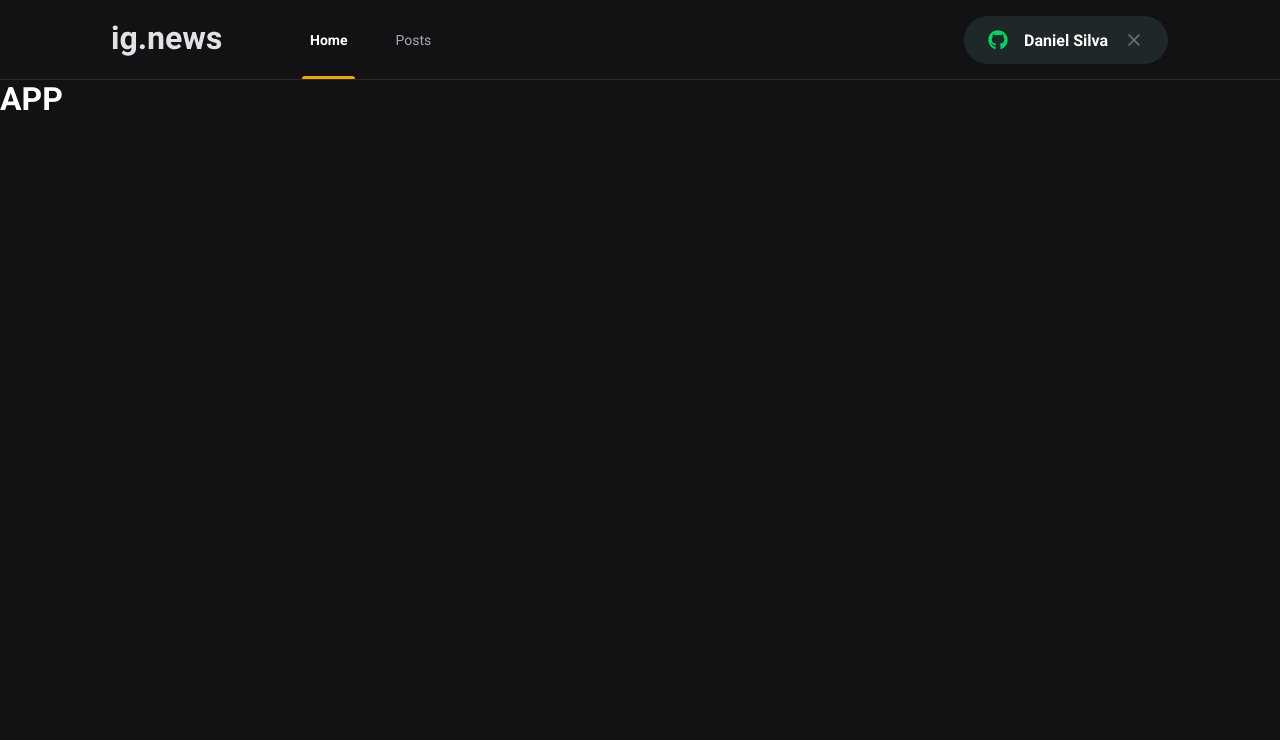
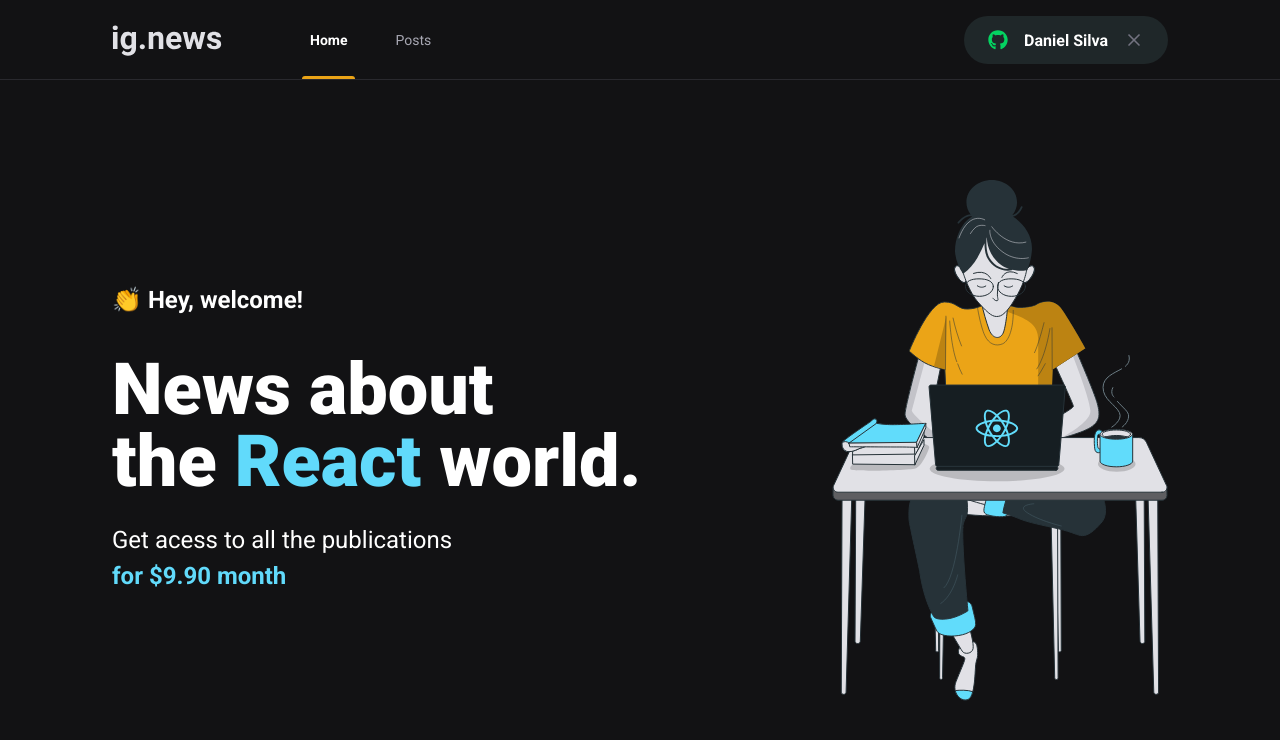
Before and after one commit to dfsilvadev/ignite-ignews, a Next.js app: page / in a window 1280 px wide. Shown: the top 740 px of the page. Built offline with nearby package versions, Linux system fonts and the light colour scheme.

Commit message:
feat: iniciando a implementação da page home

```diff
--- /dev/null
+++ b/src/pages/home.module.scss
@@ -0,0 +1,41 @@
+.container {
+  max-width: 1120px;
+  margin: 0 auto;
+  padding: 0 2rem;
+  height: calc(100vh - 5rem);
+
+  display: flex;
+  align-items: center;
+  justify-content: space-between;
+}
+
+.display {
+  max-width: 600px;
+
+  > span {
+    font-size: 1.5em;
+    font-weight: bold;
+  }
+
+  h1 {
+    font-size: 4.5rem;
+    line-height: 4.5rem;
+    font-weight: 900;
+    margin-top: 2.5rem;
+
+    span {
+      color: var(--cyan-500);
+    }
+  }
+
+  p {
+    font-size: 1.5em;
+    line-height: 2.25rem;
+    margin-top: 1.5rem;
+
+    span {
+      color: var(--cyan-500);
+      font-weight: bold;
+    }
+  }
+}
--- a/src/pages/index.tsx
+++ b/src/pages/index.tsx
@@ -1,4 +1,6 @@
 import Head from "next/head";
+
+import styles from "./home.module.scss";
 
 export default function Home() {
   return (
@@ -6,7 +8,20 @@
       <Head>
         <title>Home | ig.news</title>
       </Head>
-      <h1>APP</h1>
+      <main className={styles.container}>
+        <section className={styles.display}>
+          <span>👏 Hey, welcome!</span>
+          <h1>
+            News about <br />
+            the <span>React</span> world.
+          </h1>
+          <p>
+            Get acess to all the publications <br />
+            <span>for $9.90 month</span>
+          </p>
+        </section>
+        <img src="/images/avatar.svg" alt="Girl coding" />
+      </main>
     </>
   );
 }
```
